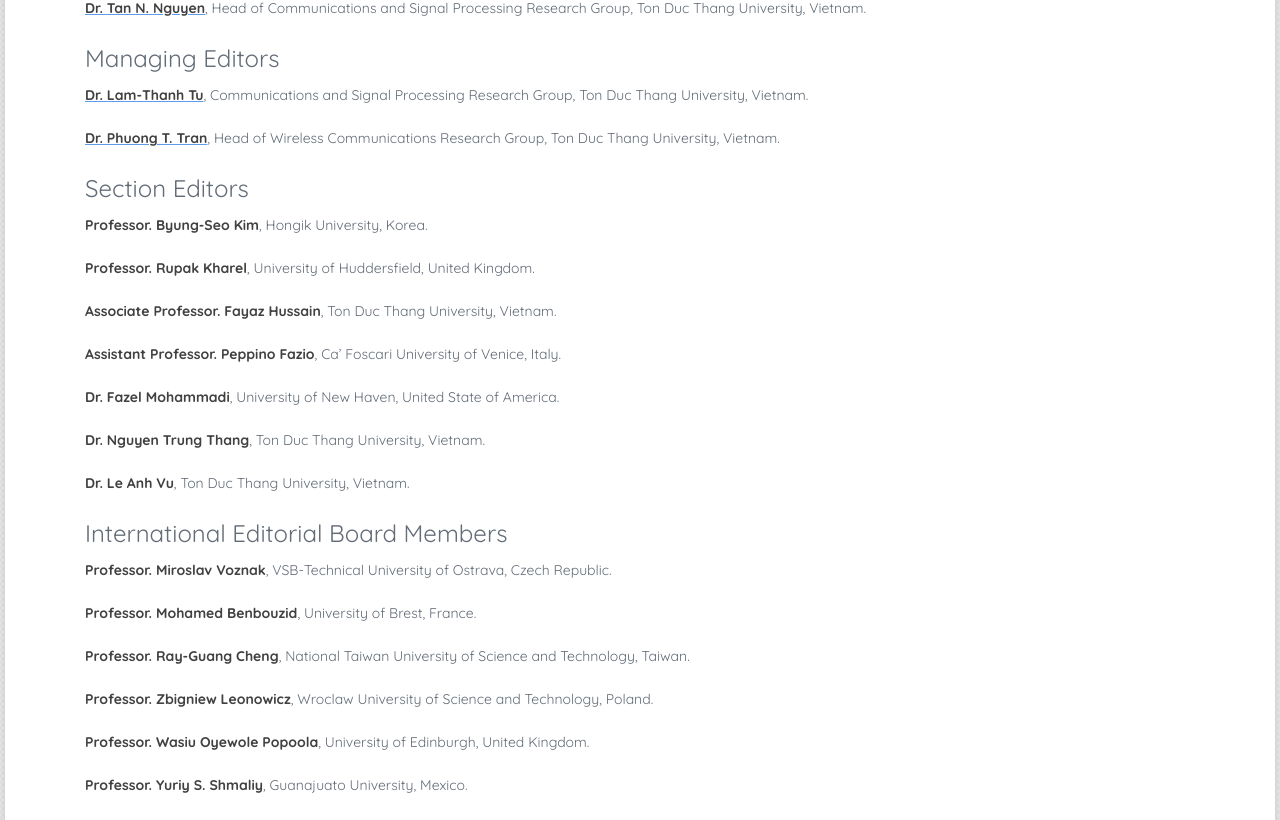
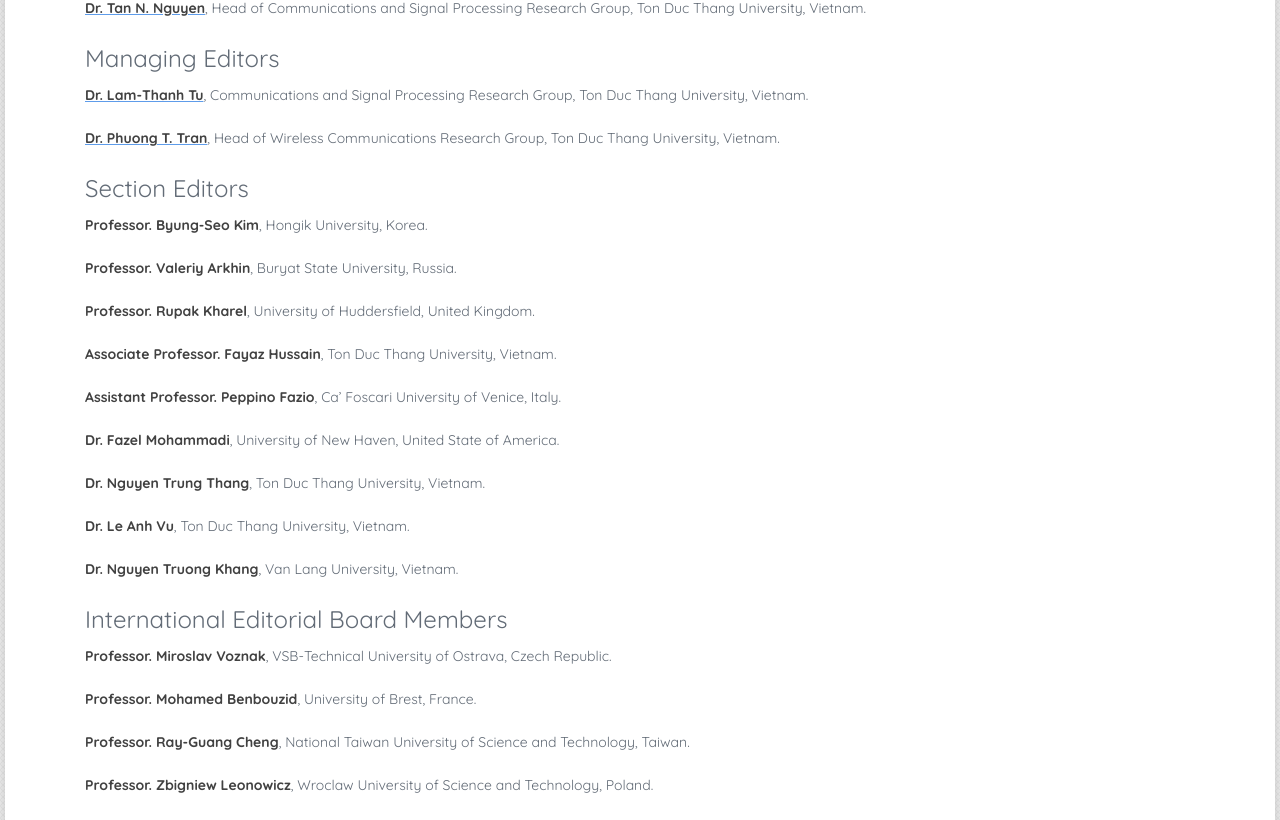
Before and after one commit to tmt203/aeee, a PHP site: page /editors in a window 1280 px wide. Shown: the part 898-1718 px from the top of the page. Run offline with PHP 8.4, Linux system fonts and the light colour scheme; data that the repository does not hold is empty; some libraries are stand-ins or nearby versions.

Commit message:
fix: section editors

```diff
--- a/views/editors.php
+++ b/views/editors.php
@@ -50,12 +50,14 @@
 									<p><a target="_blank" href="https://www.scitechhub.com/ttphg/index.html"><strong>Dr. Phuong T. Tran</strong></a>, Head of Wireless Communications Research Group, Ton Duc Thang University, Vietnam.</p>
 									<h3>Section Editors</h3>
 									<p><strong>Professor. Byung-Seo Kim</strong>, Hongik University, Korea.</p>
+									<p><strong>Professor. Valeriy Arkhin</strong>, Buryat State University, Russia.</p>
 									<p><strong>Professor. Rupak Kharel</strong>, University of Huddersfield, United Kingdom.</p>
 									<p><strong>Associate Professor. Fayaz Hussain</strong>, Ton Duc Thang University, Vietnam.</p>
 									<p><strong>Assistant Professor. Peppino Fazio</strong>, Ca’ Foscari University of Venice, Italy.</p>
 									<p><strong>Dr. Fazel Mohammadi</strong>, University of New Haven, United State of America.</p>
 									<p><strong>Dr. Nguyen Trung Thang</strong>, Ton Duc Thang University, Vietnam.</p>
 									<p><strong>Dr. Le Anh Vu</strong>, Ton Duc Thang University, Vietnam.</p>
+									<p><strong>Dr. Nguyen Truong Khang</strong>, Van Lang University, Vietnam.</p>
 									<h3>International Editorial Board Members</h3>
 									<p><strong>Professor. Miroslav Voznak</strong>, VSB-Technical University of Ostrava, Czech Republic.</p>
 									<p><strong>Professor. Mohamed Benbouzid</strong>, University of Brest, France.</p>
```
